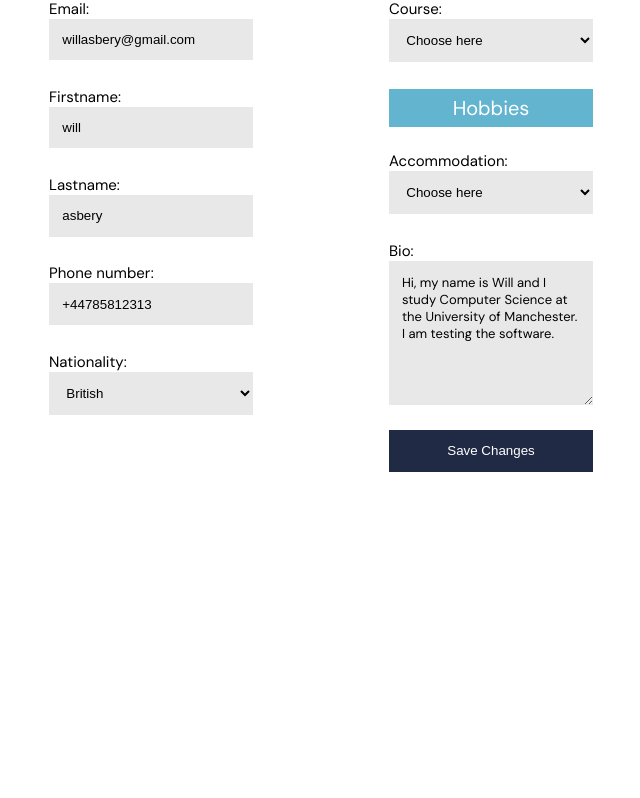
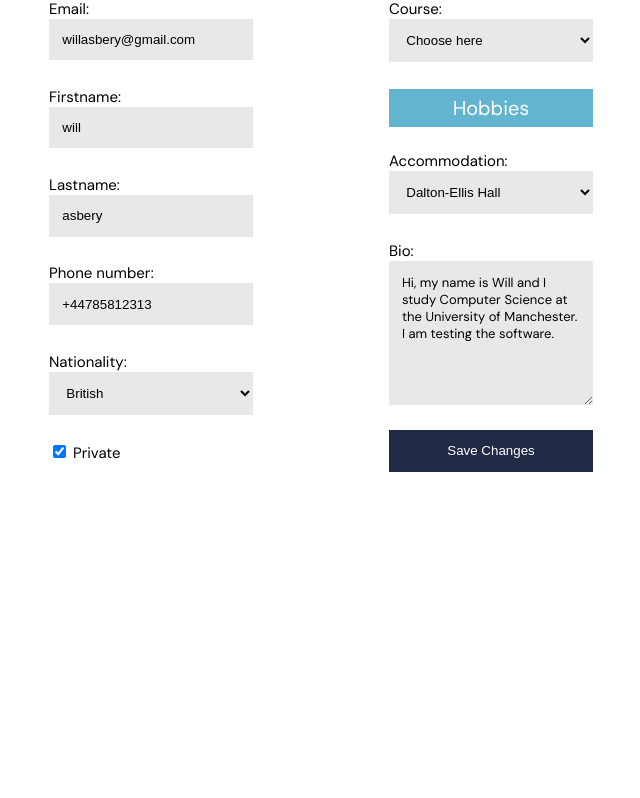
Before and after one commit to DDobzinski/University-Team-Project, a PHP site: page /profile_page.php in a window 1280 px wide. Shown: the part 204-1002 px from the top of the page, without its empty margins (251-891 px from the left). Run offline with PHP 8.4, Linux system fonts and the light colour scheme; data comes from the database, SQL or seed files in the repository.

Commit message:
Added private user checkbox

```diff
--- a/php/profile_page_init.php
+++ b/php/profile_page_init.php
@@ -6,7 +6,7 @@ $pdo_get_info = new PDO("mysql:host=$host;dbname=" . $db_name . "", $username_db
 
 $pdo_get_info->setAttribute(PDO::ATTR_ERRMODE, PDO::ERRMODE_WARNING);
 
-$get_info_sql = "SELECT user_id, username, hashed_password, email_address, firstname, lastname, phone_number, nationality, course, accommodation, biography FROM user_info WHERE user_id = :user_id";
+$get_info_sql = "SELECT user_id, username, hashed_password, email_address, firstname, lastname, phone_number, nationality, course, accommodation, biography, private_account FROM user_info WHERE user_id = :user_id";
 
 $stmt_get_info = $pdo_get_info->prepare($get_info_sql);
 
@@ -27,7 +27,8 @@ if ($row = $stmt_get_info->fetch()) {
 		'nationality' => $row["nationality"],
 		'course' => $row["course"],
 		'accommodation' => $row["accommodation"],
-		'biography' => $row["biography"]
+		'biography' => $row["biography"],
+		'private_account' => $row["private_account"]
 	);
 }
 
--- a/php/profile_page_update_info.php
+++ b/php/profile_page_update_info.php
@@ -48,12 +48,28 @@ if (isset($_POST["save_changes_button"])) {
 				$sql_change_info = "UPDATE user_info SET $name = :value WHERE user_id = :user_id";
 
 				$stmt_change_info = $pdo_change_info->prepare($sql_change_info);
+				if($name != "private_account")
+				{
+					$stmt_change_info->execute(['value' => $value, 'user_id' => $user_id]);
+				}elseif(isset($_POST["private_account"]))
+				{
+					$stmt_change_info->execute(['value' => intval($value), 'user_id' => $user_id]);
+				}
 
-				$stmt_change_info->execute(['value' => $value, 'user_id' => $user_id]);
 
 				header("refresh: 0");
 			}
 		}
+		if(!isset($_POST["private_account"]))
+				{
+					$sql_change_info = "UPDATE user_info SET private_account = :value WHERE user_id = :user_id";
+
+					$stmt_change_info = $pdo_change_info->prepare($sql_change_info);
+
+					$stmt_change_info->execute(['value' => 0, 'user_id' => $user_id]);
+
+					header("refresh: 0");
+				}
 		if(isset($_POST['users_hobbies'])) //if some hobbies are selected
 		{
 			$hobbies_string = "";
--- a/profile_page.php
+++ b/profile_page.php
@@ -297,6 +297,9 @@ if (isset($_POST["logout_button"])) {
 						<option value="zambian">Zambian</option>
 						<option value="zimbabwean">Zimbabwean</option>
 					</select>
+					<br>
+					<input type="checkbox" name="private_account" value='1' id="private_account" <?php echo ($data['private_account'] == 1) ? 'checked="checked"' : '';?>>
+					<label for="private_account">Private</label>
 				</div>
 				<div class="child">
 					<label for="course">Course:</label><br>
--- a/styling/styling.css
+++ b/styling/styling.css
@@ -341,7 +341,7 @@ body {
 	flex-direction: column;
 }
 /* sets how uselected hobbie looks like*/
-input[type=checkbox] + label {
+.hobbies_checkbox + label {
 	display:block;
 	width:80%;
 	border:2px solid #000;
@@ -351,7 +351,7 @@ input[type=checkbox] + label {
   	padding: 3px 0;
  	display: block;
 }
-input[type="checkbox"]
+.hobbies_checkbox
 {
   opacity: 0;
 }
```
Also changed, not shown: 2021_comp10120_z7.sql (+4 -4 lines).
